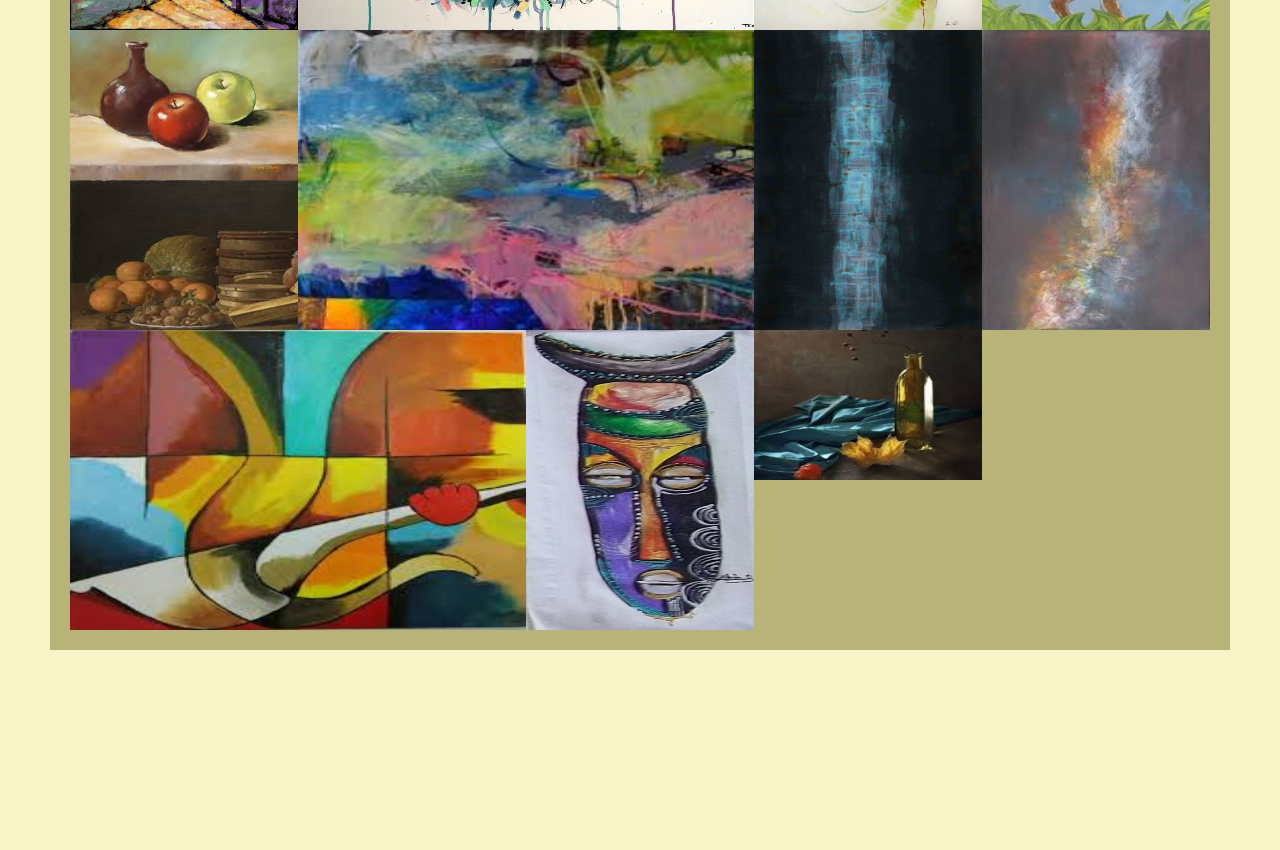
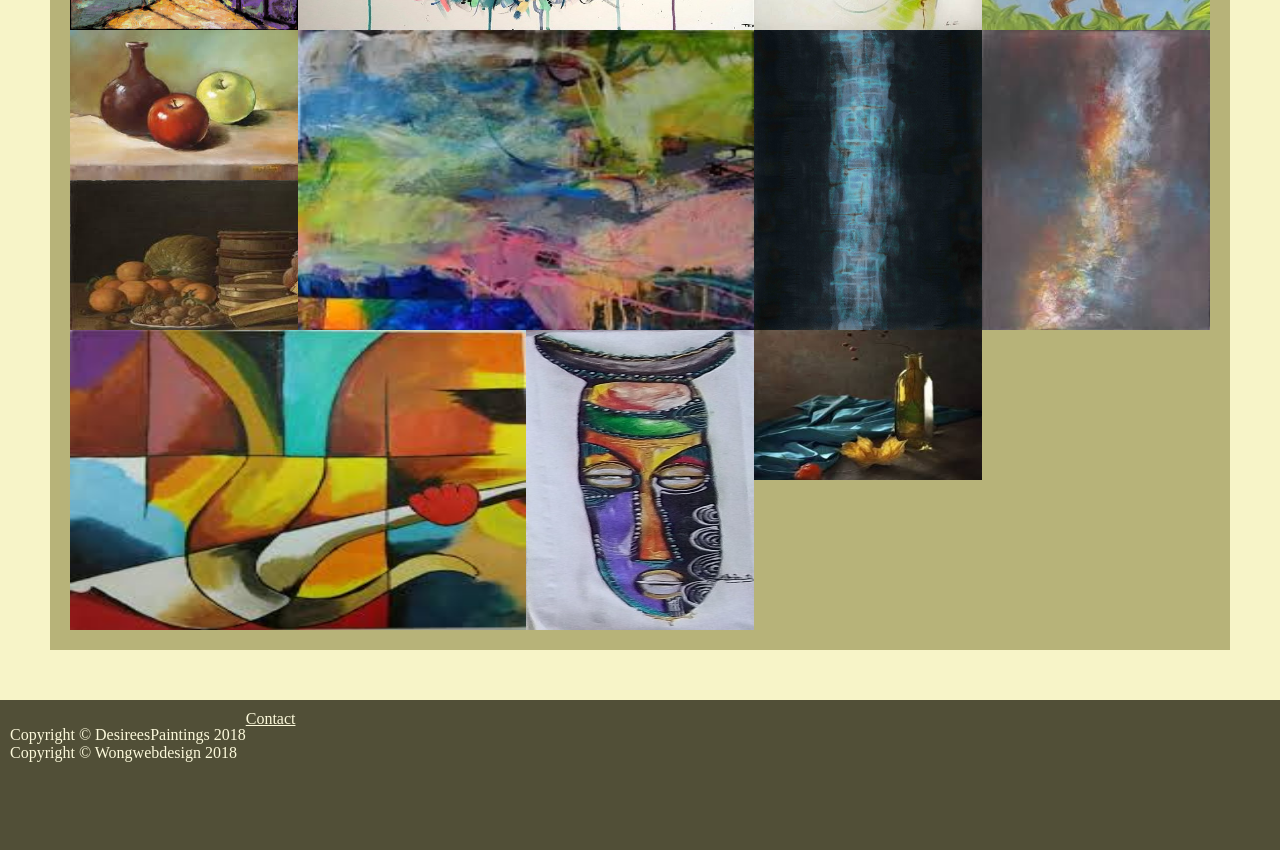
Before and after one commit to thakursachin467/Product-Landing-Page2, a plain HTML site: page index.html in a window 1280 px wide. Shown: the part 538-1388 px from the top of the page. Before the commit the page ends 1238 px from the top, so only its background shows below. Drawn offline with Linux system fonts and the light colour scheme.

Commit message:
Added a footer with copyright text

```diff
--- a/index.css
+++ b/index.css
@@ -22,3 +22,18 @@
   grid-auto-flow: dense;
   padding: 20px;
 }
+
+.footer {
+  padding: 10px;
+  background-color: #514f37;
+  color: #fcf9db;
+  height: 8.1em;
+  display: flex;
+  font-size: 12pt;
+}
+
+
+
+a {
+  color: #fcf9db;
+}
--- a/index.html
+++ b/index.html
@@ -40,9 +40,12 @@
         <img id="s16" src="Images\still-life2.jpg" class="sidebaritems-small">
       </nav>
 
-
     </div>
 
+    <footer class="footer" id="footercontainer">
+      <p id="copyright">Copyright © DesireesPaintings 2018 <br> Copyright © Wongwebdesign 2018</p>
+      <a href="#">Contact</a>
+    </footer>
 
   </body>
 </html>
--- a/style.css
+++ b/style.css
@@ -54,6 +54,7 @@ body, html {
 .sidebaritems-small {
 }
 
+
 /*
 #w2 {
   border-top: 1px solid #7a7750;
```
